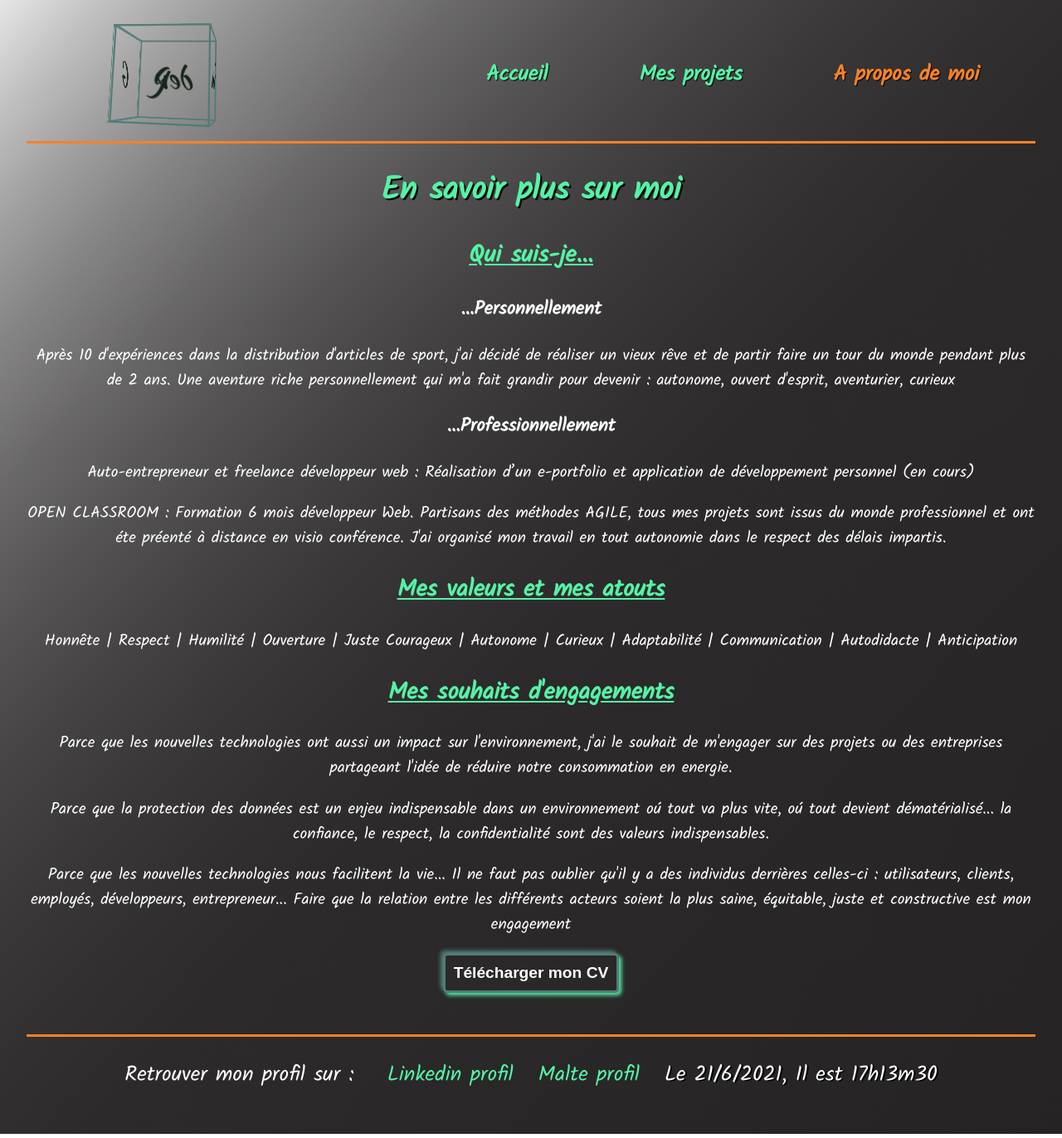
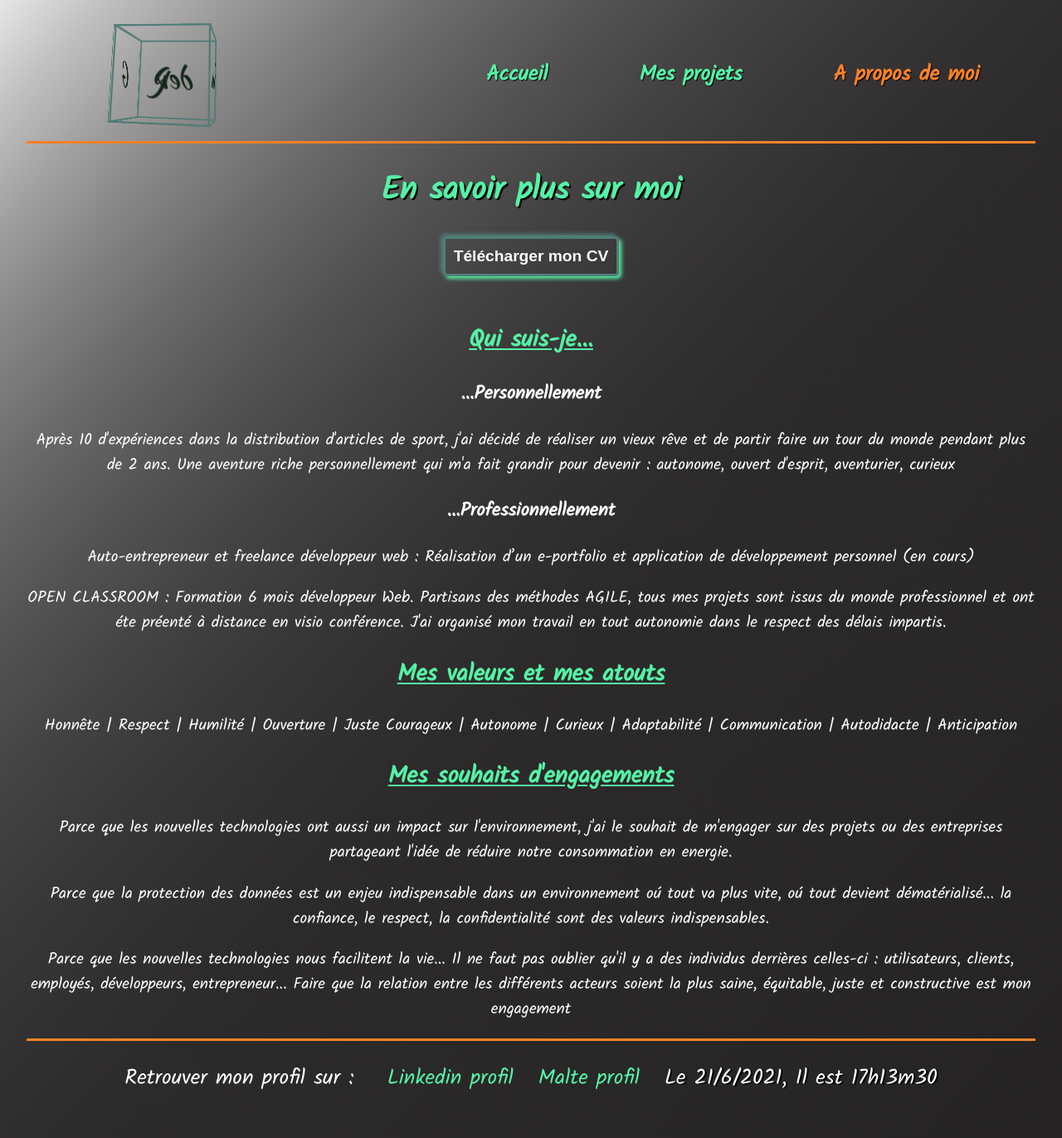
Before and after one commit to ghislaingirardeau/Portfolio_Nuxt, a Nuxt app: page /about in a window 1280 px wide. Shown: the whole page at 83% size. Built offline with nearby package versions, Linux system fonts and the light colour scheme.

Commit message:
adjust button

```diff
--- a/components/navBar.vue
+++ b/components/navBar.vue
@@ -41,8 +41,15 @@ export default {
             let time = 1 + Math.floor( Math.random()* 10) + 's'
             cube.setAttribute("style",`animation: spin ${time} linear;`);
             console.log(cube)
-            this.componentKey += 1 /* pour faire un re-render du cube */
+            return this.componentKey += 1 /* pour faire un re-render du cube */
         }
-    }
+    },
+    /* mounted() {
+        let cube = document.querySelector(".cube")
+        cube.setAttribute("style",`animation: spin 6s linear;`);
+        console.log(cube)
+
+
+    } */
 }
 </script>
--- a/pages/about.vue
+++ b/pages/about.vue
@@ -2,6 +2,11 @@
     <main class="head__page page__cv">
 
         <h1>En savoir plus sur moi</h1>
+        <div class="">
+            <a href="../assets/logo/CV_développeur_web.pdf" download>
+                <button class="btn btn--download">Télécharger mon CV</button>
+            </a> <br>
+        </div>
         <article>
             <h2>Qui suis-je...</h2>
                 <h3>...Personnellement</h3>
@@ -41,11 +46,6 @@
             </p>
         </article>
 
-        <div class="">
-            <a href="../assets/logo/CV_développeur_web.pdf" download>
-                <button class="btn btn--download">Télécharger mon CV</button>
-            </a> <br>
-        </div>
     </main>
 </template>
 
```
